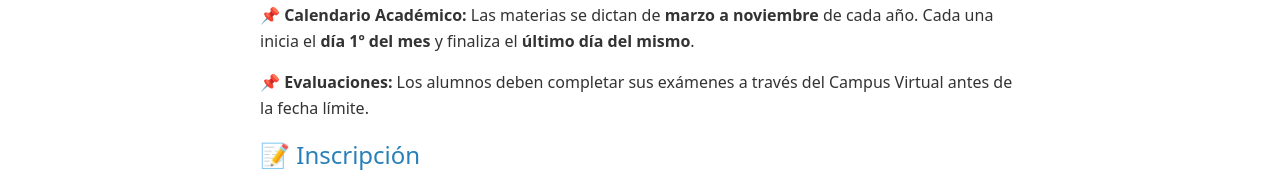
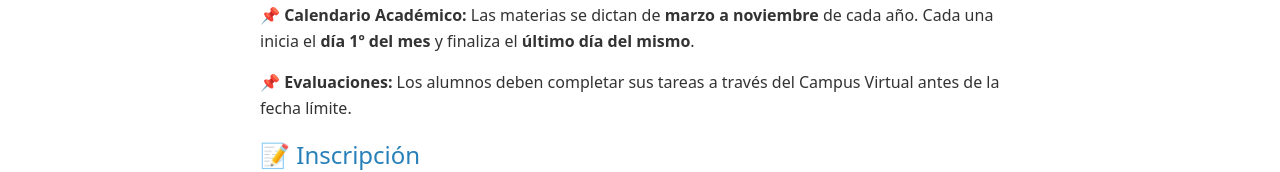
Before and after one commit to GerCenturion/escuela-de-misiones, a React (Vite) app: page /about in a window 1280 px wide. Shown: the part 419-591 px from the top of the page. Built offline with nearby package versions, Linux system fonts and the light colour scheme; no server answers.

Commit message:
modificar informacion 2

```diff
--- a/src/pages/About.jsx
+++ b/src/pages/About.jsx
@@ -39,7 +39,7 @@ const About = () => {
 
       <p>
         📌 <strong>Evaluaciones:</strong> Los alumnos deben completar sus
-        exámenes a través del Campus Virtual antes de la fecha límite.
+        tareas a través del Campus Virtual antes de la fecha límite.
       </p>
 
       <h3 className="about-subtitle">📝 Inscripción</h3>
```
